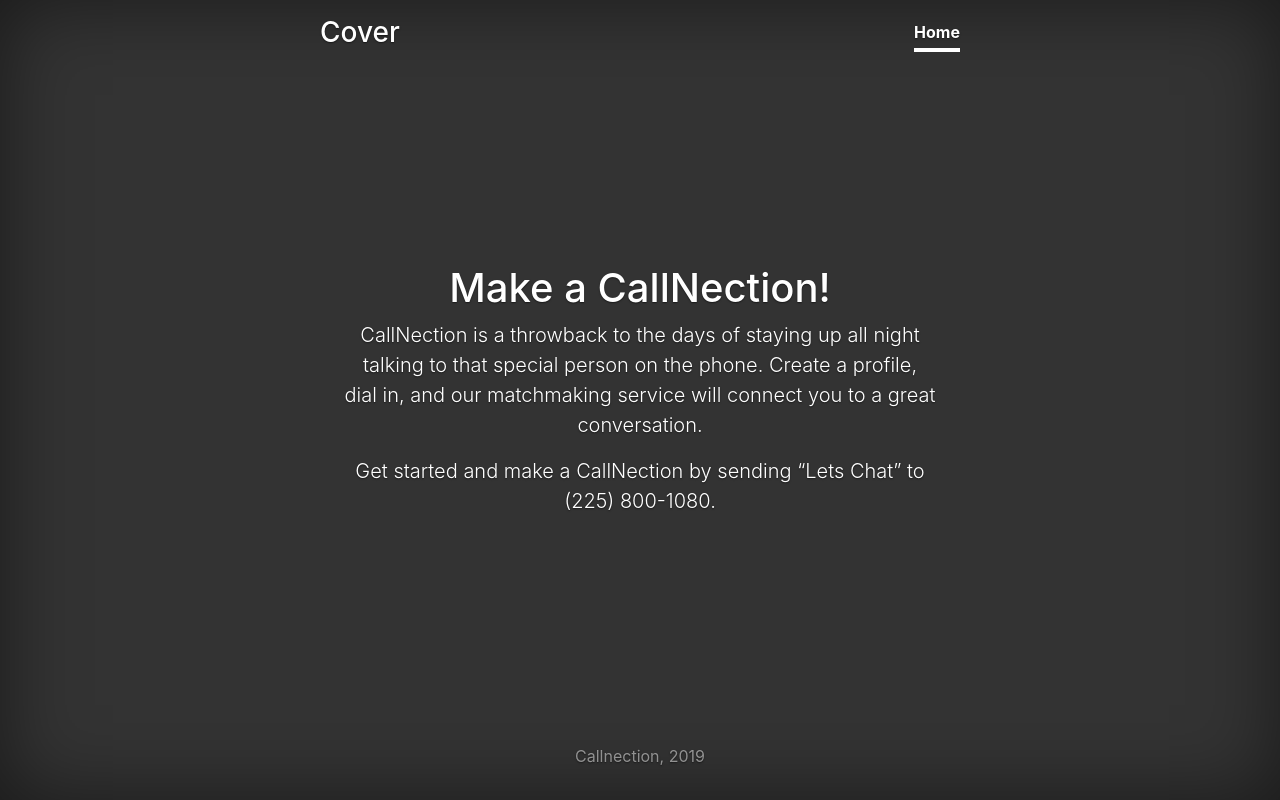
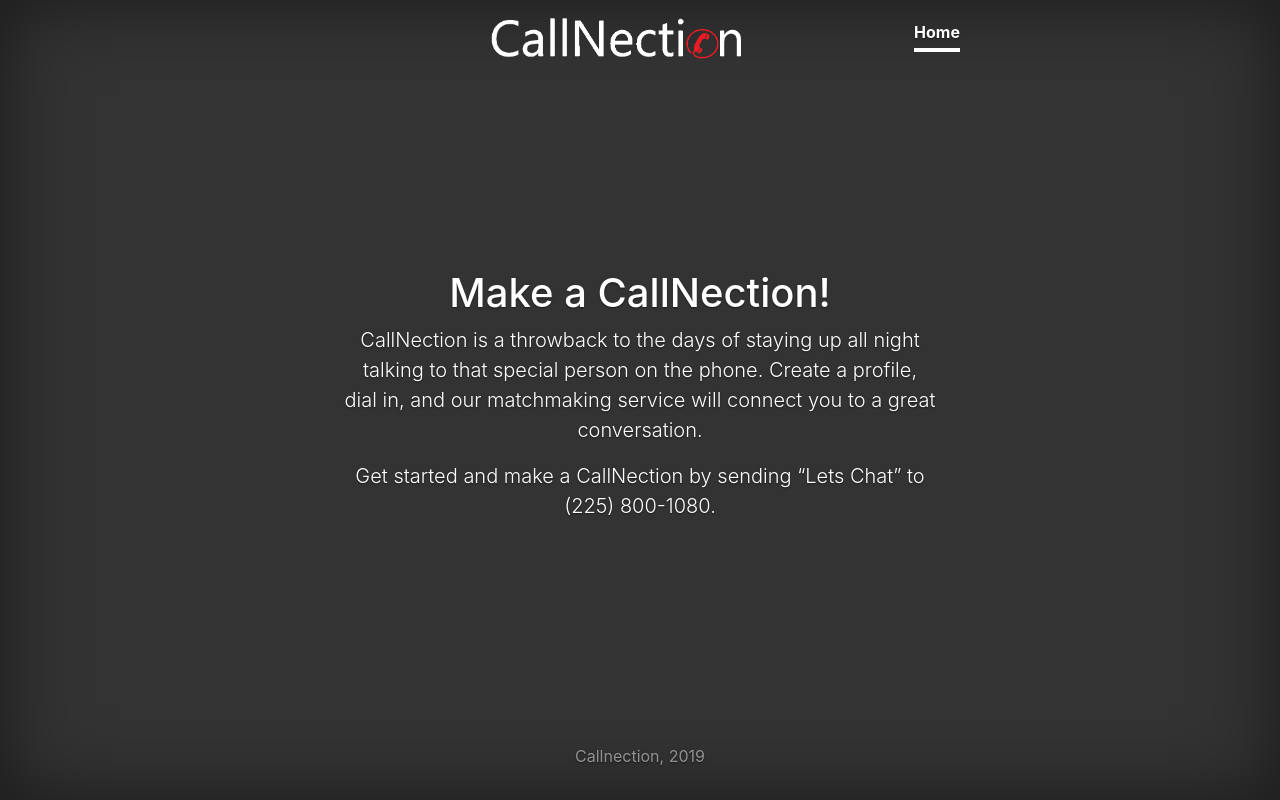
Before and after one commit to gomjabar6/CallNection, a plain HTML site: page Website/www/index.html in a window 1280 px wide. Drawn offline with nearby package versions, Linux system fonts and the light colour scheme.

Commit message:
Added logo

```diff
--- a/Website/www/cover.css
+++ b/Website/www/cover.css
@@ -27,7 +27,10 @@ a:hover {
 html,
 body {
   height: 100%;
+  background-size: cover;
+  background-repeat: no-repeat;
   background-color: #333;
+  /*background: url(https://ak5.picdn.net/shutterstock/videos/24765065/thumb/1.jpg)*/
 }
 
 body {
@@ -48,6 +51,11 @@ body {
  */
 .masthead {
   margin-bottom: 2rem;
+}
+
+.logo{
+max-width: 40%;
+left: 0;
 }
 
 .masthead-brand {
--- a/Website/www/index.html
+++ b/Website/www/index.html
@@ -30,7 +30,7 @@
     <div class="cover-container d-flex w-100 h-100 p-3 mx-auto flex-column">
   <header class="masthead mb-auto">
     <div class="inner">
-      <h3 class="masthead-brand">Cover</h3>
+      <img src="logo_white.png" class="logo">
       <nav class="nav nav-masthead justify-content-center">
         <a class="nav-link active" href="#">Home</a>
       </nav>
```
Also changed, not shown: Website/www/callnection logo.png (added), Website/www/logo_white.png (added).
